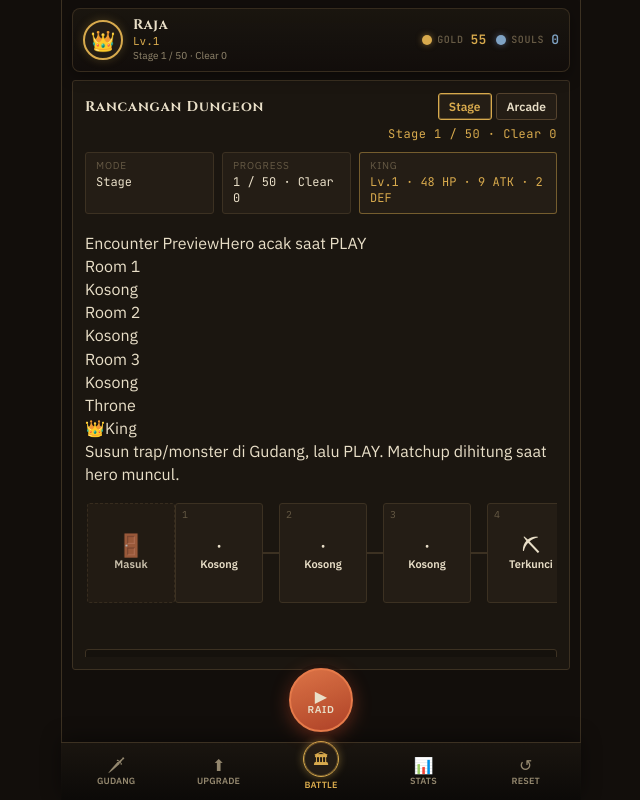
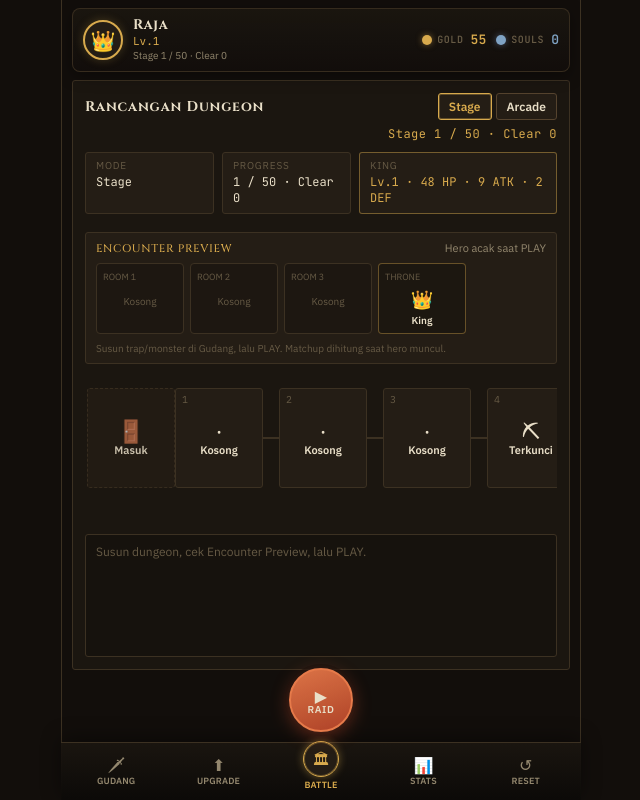
Before and after one commit to irwanasas/ownadungeon, a Next.js app: page / in a window 1280 px wide. Shown: the whole page, without its empty margins (319-959 px from the left). Built offline with nearby package versions, Linux system fonts and the light colour scheme.

Commit message:
style: encounter preview panel styles

```diff
--- a/app/layout.js
+++ b/app/layout.js
@@ -3,6 +3,7 @@ import './styles/layout.css';
 import './styles/components.css';
 import './styles/raid.css';
 import './styles/battle.css';
+import './styles/preview.css';
 
 export const metadata = {
   title: 'MVP - Own a Dungeon'
--- /dev/null
+++ b/app/styles/preview.css
@@ -0,0 +1,145 @@
+.room-preview {
+  flex-shrink: 0;
+  margin-bottom: 8px;
+  padding: 8px 10px;
+  border: 1px solid var(--border);
+  border-radius: var(--radius);
+  background: var(--panel-raised);
+  max-height: 140px;
+  overflow-y: auto;
+}
+
+.preview-header {
+  display: flex;
+  justify-content: space-between;
+  align-items: center;
+  gap: 8px;
+  margin-bottom: 6px;
+}
+
+.preview-title {
+  font-family: var(--font-display);
+  font-size: 11px;
+  letter-spacing: 0.06em;
+  text-transform: uppercase;
+  color: var(--gold);
+}
+
+.preview-hero {
+  font-size: 11px;
+  font-weight: 600;
+  color: var(--bone);
+}
+
+.preview-hero--muted {
+  color: var(--muted);
+  font-weight: 400;
+}
+
+.preview-hero-blurb {
+  display: flex;
+  flex-wrap: wrap;
+  gap: 4px;
+  margin-bottom: 6px;
+}
+
+.preview-tag {
+  font-size: 9px;
+  padding: 2px 6px;
+  border-radius: 3px;
+  border: 1px solid var(--border);
+}
+
+.preview-tag--good {
+  color: var(--poison-bright);
+  border-color: rgba(122, 149, 86, 0.45);
+}
+
+.preview-tag--bad {
+  color: var(--ember-bright);
+  border-color: rgba(192, 71, 43, 0.4);
+}
+
+.preview-rooms {
+  display: flex;
+  gap: 6px;
+  overflow-x: auto;
+  padding-bottom: 2px;
+}
+
+.preview-room {
+  flex: 0 0 88px;
+  min-width: 88px;
+  padding: 6px;
+  border: 1px solid var(--border);
+  border-radius: 4px;
+  background: rgba(0, 0, 0, 0.2);
+}
+
+.preview-room--throne {
+  border-color: rgba(216, 170, 77, 0.4);
+}
+
+.preview-room-num {
+  font-size: 9px;
+  color: var(--muted-dim);
+  text-transform: uppercase;
+  margin-bottom: 4px;
+}
+
+.preview-threat {
+  display: flex;
+  flex-direction: column;
+  align-items: center;
+  gap: 2px;
+}
+
+.preview-icon {
+  font-size: 18px;
+}
+
+.preview-name {
+  font-size: 10px;
+  font-weight: 600;
+  text-align: center;
+  line-height: 1.2;
+}
+
+.preview-lv {
+  font-family: var(--font-mono);
+  font-size: 9px;
+  color: var(--muted);
+}
+
+.preview-empty {
+  font-size: 10px;
+  color: var(--muted-dim);
+  text-align: center;
+  padding: 8px 0;
+}
+
+.preview-matchup {
+  margin-top: 4px;
+  font-size: 9px;
+  text-align: center;
+  color: var(--muted);
+}
+
+.preview-matchup--strong {
+  color: var(--poison-bright);
+}
+
+.preview-matchup--weak {
+  color: var(--ember-bright);
+}
+
+.preview-hint {
+  margin-top: 6px;
+  font-size: 10px;
+  color: var(--muted-dim);
+  line-height: 1.35;
+}
+
+.app.battle-active .room-preview {
+  display: none;
+}
```
